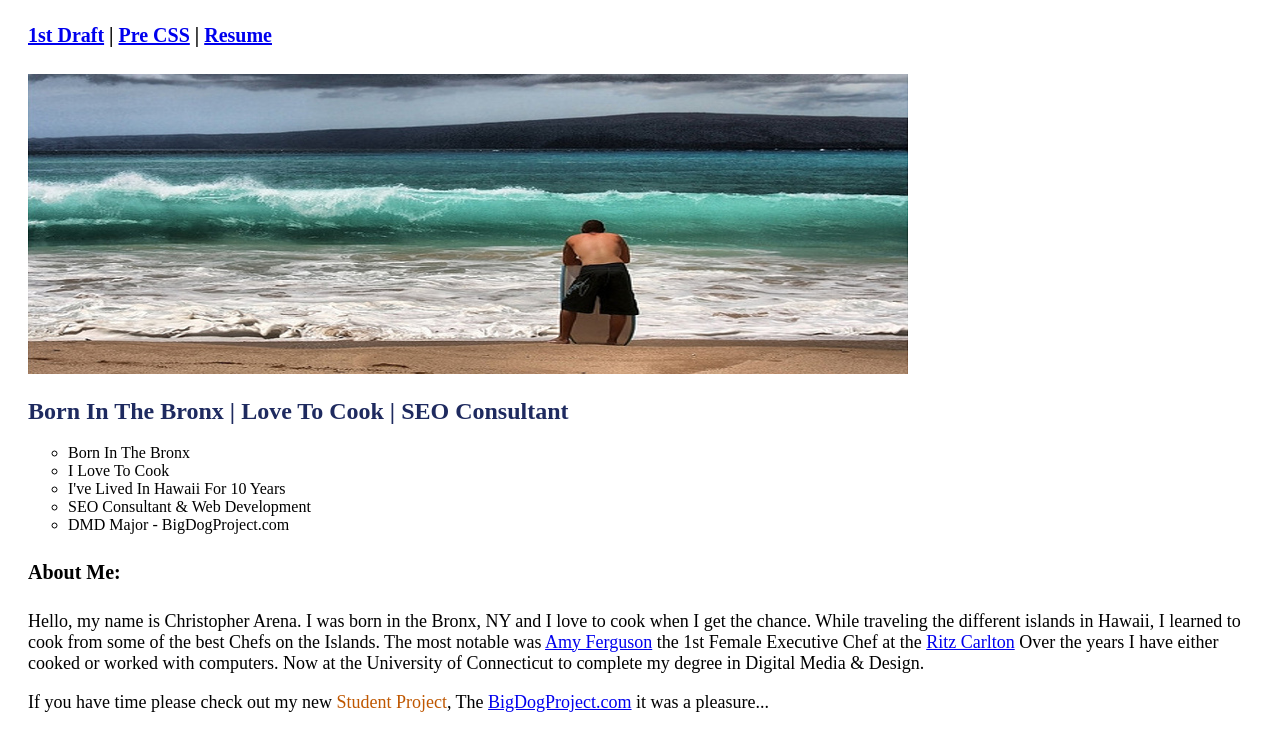
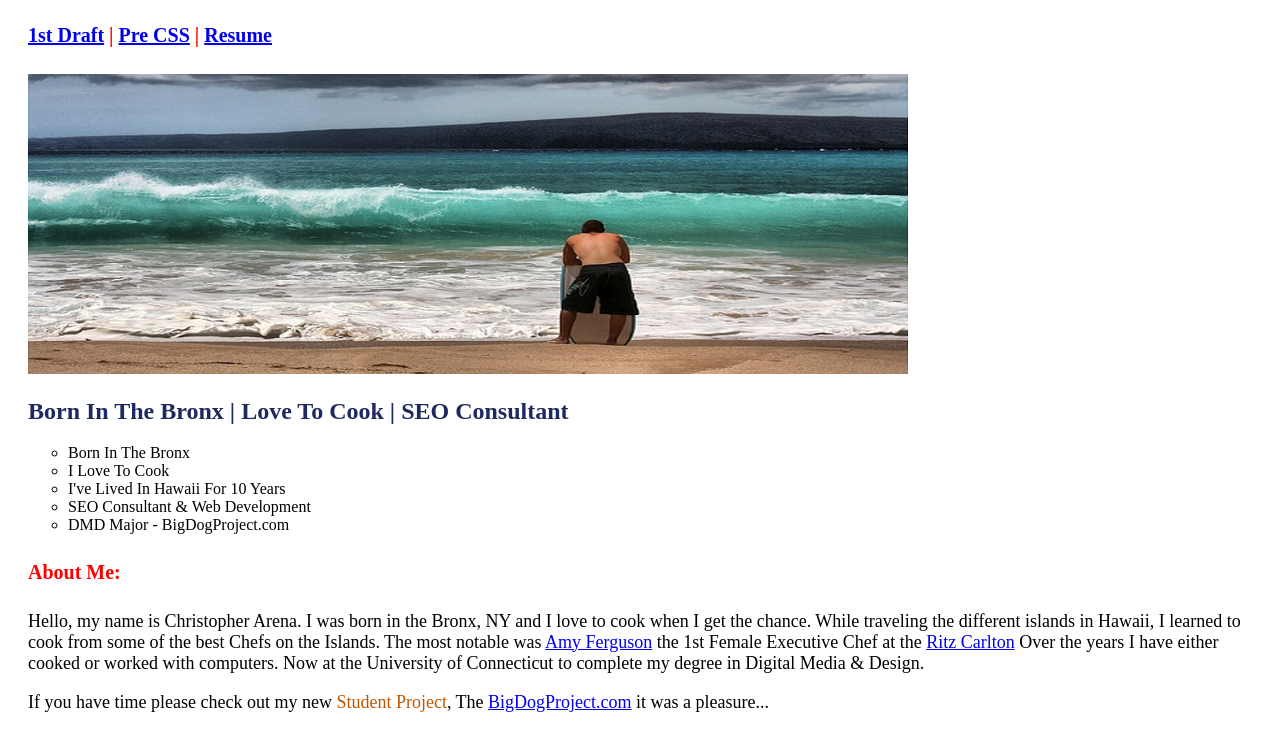
Before and after one commit to christopherarena/christopherarena.github.io, a plain HTML site: page portfolio/index.html in a window 1280 px wide. Shown: the part 79-830 px from the top of the page. Drawn offline with Linux system fonts and the light colour scheme.

Commit message:
Adjust to H4 tag
red

```diff
--- a/portfolio/css/resume-styles.css
+++ b/portfolio/css/resume-styles.css
@@ -43,7 +43,7 @@ h3 {
 }
 
 h4 {
-    color: #red;
+    color: #FF0000;
     font-size: 20px;
     font-weight: bold;
 }
--- a/portfolio/css/styles.css
+++ b/portfolio/css/styles.css
@@ -43,7 +43,7 @@ h3 {
 }
 
 h4 {
-    color: #red;
+    color: #FF0000;
     font-size: 20px;
     font-weight: bold;
 }
```
